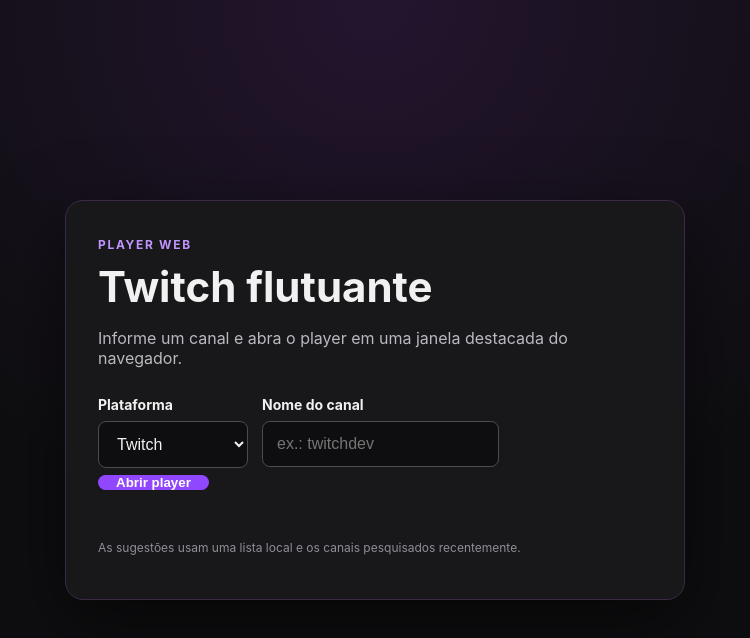
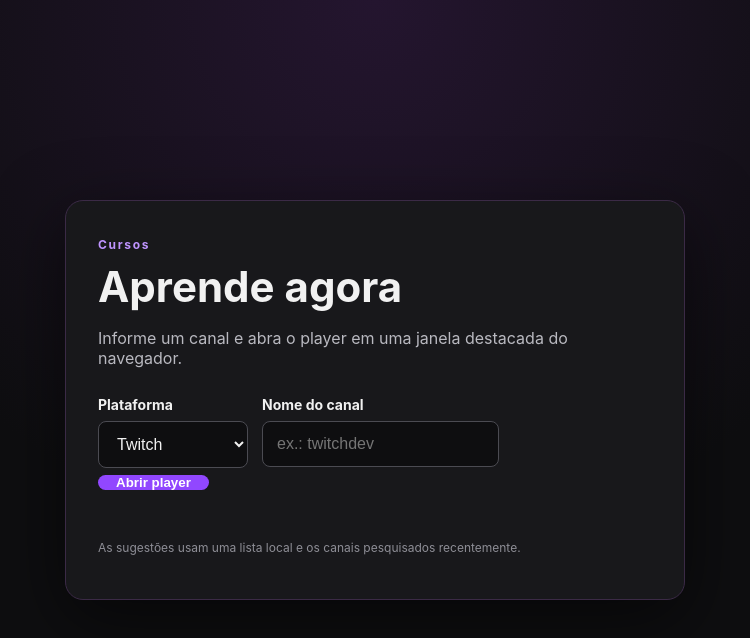
Before and after one commit to erickhoga/twitch-flutuante, a website: page index.html in a window 1280 px wide. Shown: the whole page, without its empty margins (265-1015 px from the left). Drawn offline with Linux system fonts and the light colour scheme.

Commit message:
Update learning page branding

```diff
--- a/index.html
+++ b/index.html
@@ -9,8 +9,8 @@
 <body>
   <main class="shell">
     <section class="card">
-      <span class="eyebrow">PLAYER WEB</span>
-      <h1>Twitch flutuante</h1>
+      <span class="eyebrow">Cursos</span>
+      <h1>Aprende agora</h1>
       <p class="intro">Informe um canal e abra o player em uma janela destacada do navegador.</p>
       <form id="channel-form">
         <div class="field-grid">
```
